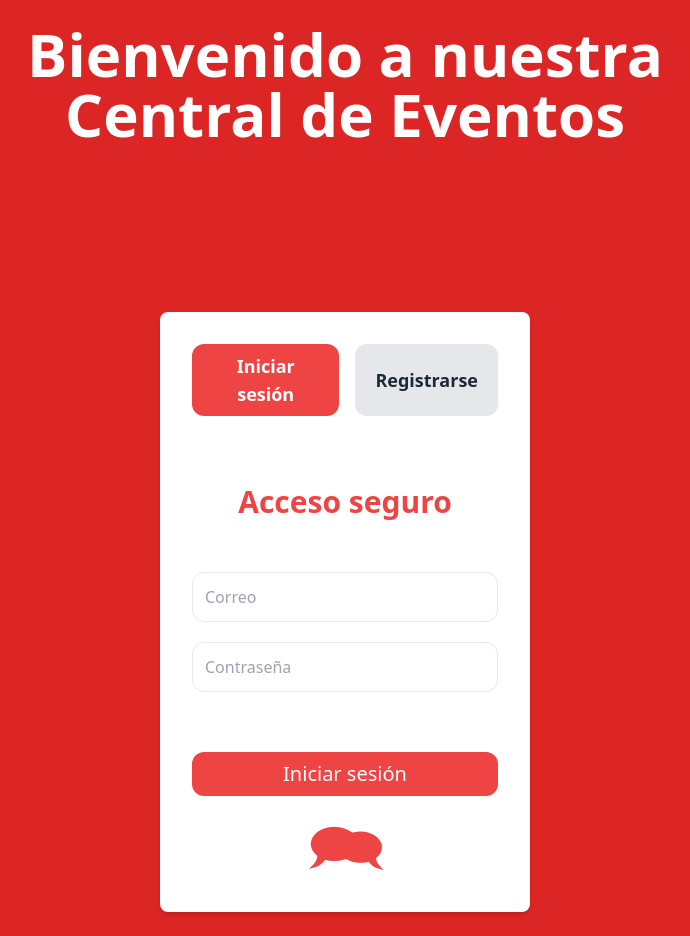
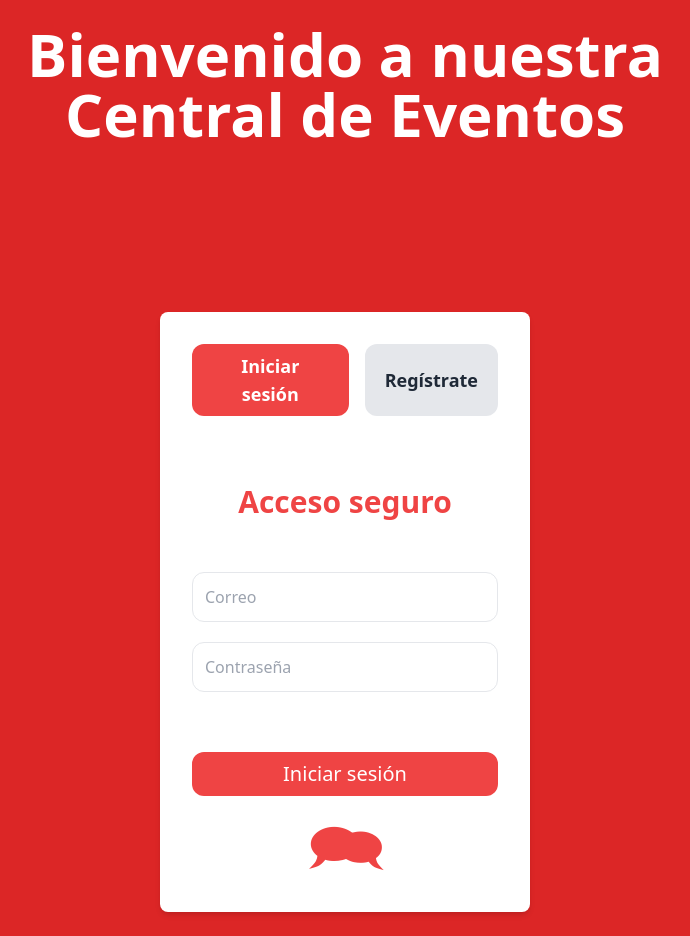
Before and after one commit to JhonBobadilla/event-management-platform, a React (Create React App) app in the folder frontend/: page / in a window 1280 px wide. Shown: the whole page, without its empty margins (295-985 px from the left). Built offline with nearby package versions, Linux system fonts and the light colour scheme.

Commit message:
Actualiza Readme

```diff
--- a/frontend/src/interfaces/pages/AuthPage.js
+++ b/frontend/src/interfaces/pages/AuthPage.js
@@ -139,7 +139,7 @@ const AuthPage = ({ modoInicial }) => {
                 : "bg-gray-200 text-gray-800"
             }`}
           >
-            Registrarse
+            Regístrate
           </button>
         </div>
 
```
Also changed, not shown: 1 other file (tests, documents, lock files or other folders).
